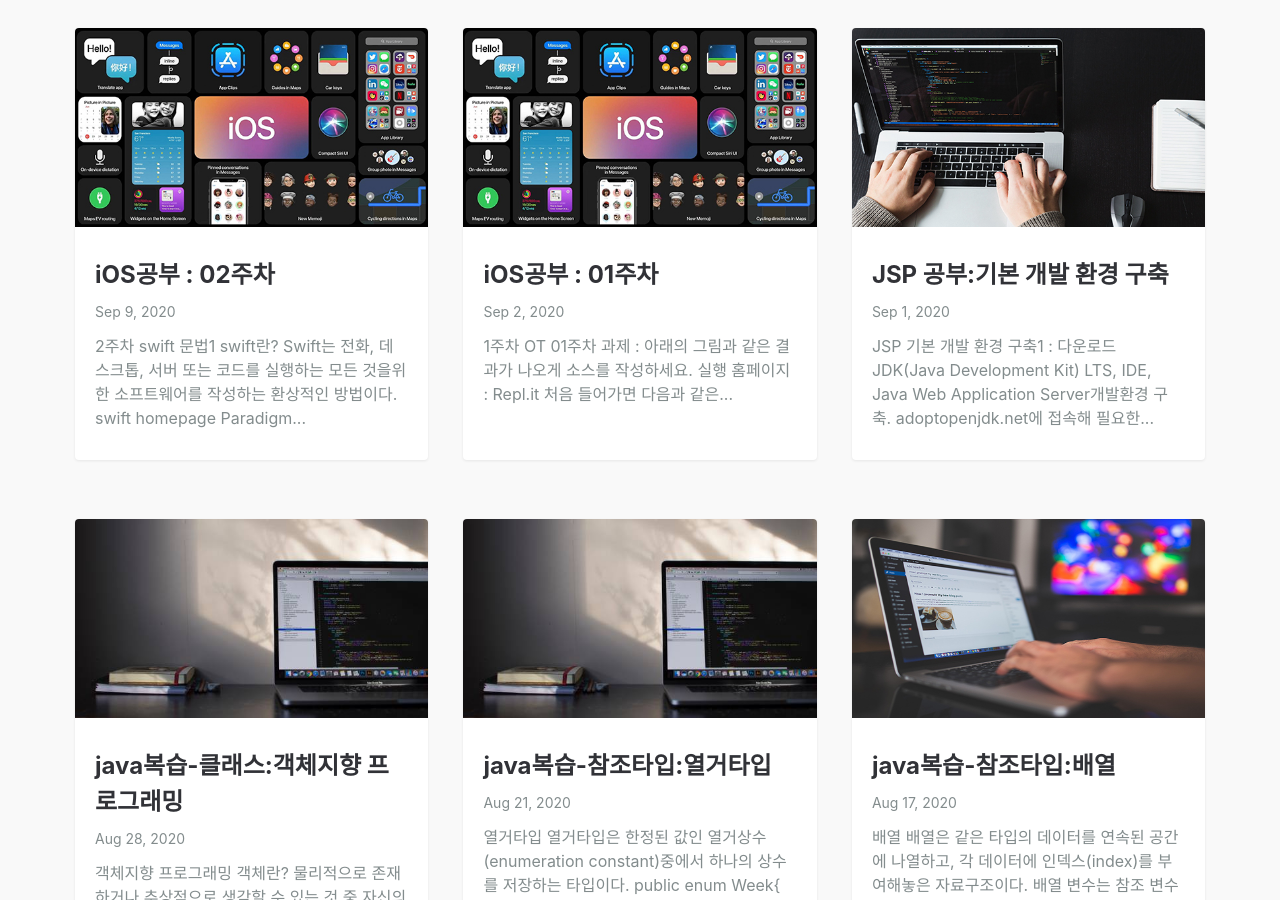
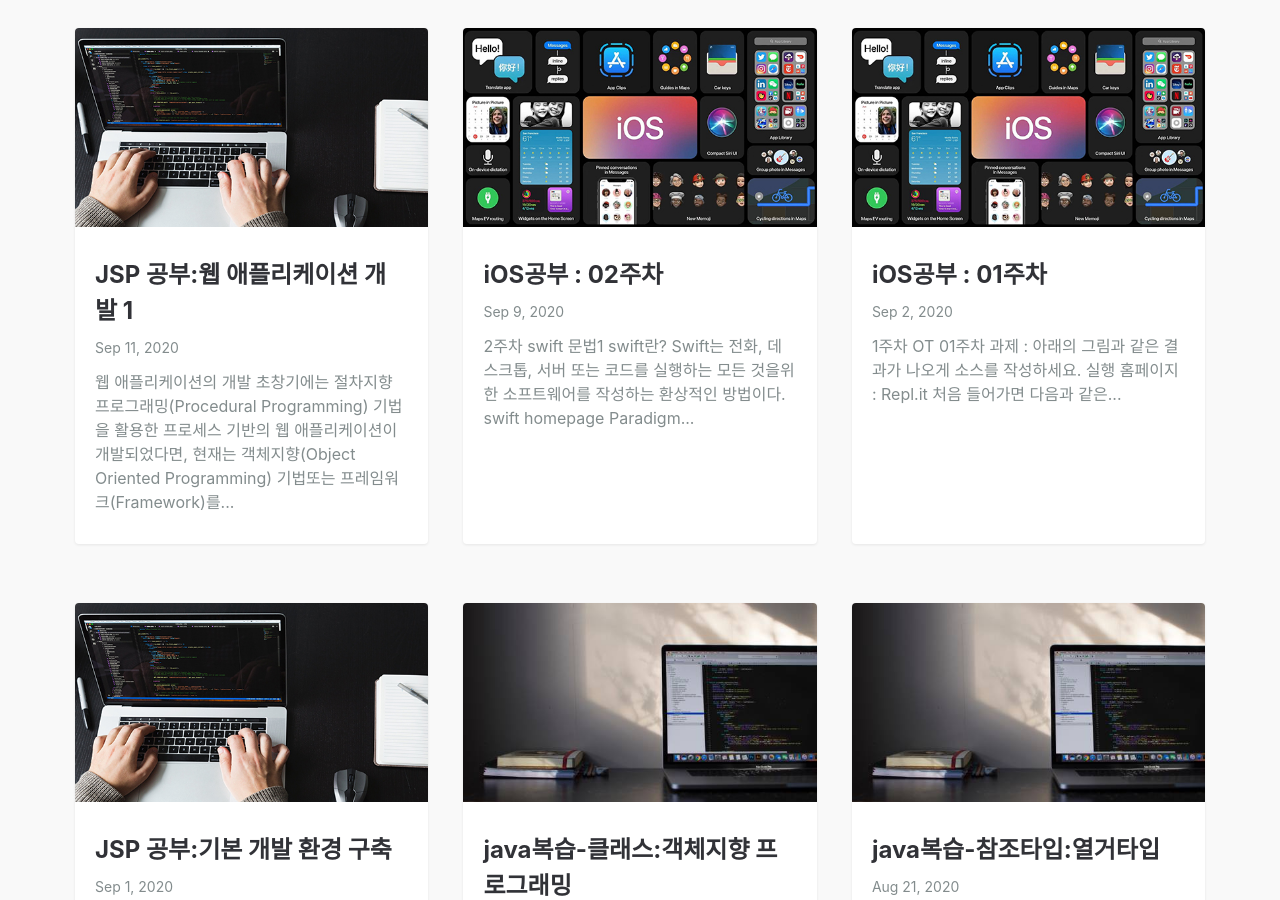
Before and after one commit to Yeji-Jang1210/Yeji-Jang1210.github.io, a Jekyll site: the page built from index.md, in a window 1280 px wide and 900 px high, scrolled down 628 px. Built offline with Jekyll 4.4.1, drawn with Linux system fonts in a browser that asks for light colours; part of the change alters nothing that is shown.

Commit message:
Posting-JSP-study-first

```diff
--- /dev/null
+++ b/_posts/2020-09-11-JSP-study-2nd.md
@@ -0,0 +1,49 @@
+---
+layout : post
+title: "JSP 공부:웹 애플리케이션 개발 1"
+featured-img: JSP-study
+categories : [JSP]
+---
+
+# 웹 애플리케이션의 개발
+---
+초창기에는 `절차지향 프로그래밍(Procedural Programming) 기법`을 활용한 프로세스 기반의 웹 애플리케이션이 개발되었다면,
+현재는 `객체지향(Object Oriented Programming) 기법`또는 `프레임워크(Framework)`를 활용한 `멀티 스레드(Multi thread) 기반`의 웹 애플리케이션이 개발되고있다.
+<br>
+
+`절차지향` : **순차적인**처리가 중요시 됨(프로그램 전체가 연결되도록 만드는 프로그래밍 기법)
+    * 실행속도가 빠르지만 유지보수가 어려움
+`객체지향` : 프로그램을 수많은 **객체**라는 기본단위로 나누고 이 객체들의 **상호작용**으로 서술하는 방식이다.
+    * 처리속도가 절차지향보다 느리지만 코드의 **재활용성**이 높음
+    * ex) JSP, Servlet, Java, Spring...
+`프레임워크` : 어떠한 목적을 달성하기 위해 복잡하게 얽혀있는 문제를 해결하기 위한 구조며, 소프트웨어 개발에 있어 하나의 **뼈대** 역할을 한다.
+`멀티 스레드` : 하나의 프로세스 내에서 둘 이상의 스레드가 동시에 작업을 수행하는 것
+<br>
+
+*출저)[절차지향과 객체지향](https://brownbears.tistory.com/407)*
+*출저)[프레임워크](https://namu.wiki/w/%ED%94%84%EB%A0%88%EC%9E%84%EC%9B%8C%ED%81%AC)*
+<br><br>
+
+## 정적 웹 페이지 vs 동적 웹 페이지
+---
+둘을 나누는 기준은 **사용자가 요청하는 시간**과 **내용을 어떻게 제공하는지**로 나뉜다.
+1. 정적 웹 페이지
+    * 사용자의 **요청 이전**에 만들어져서 제공되는 웹 페이지로 **항상 동일한 내용을 제공**한다.
+2. 동적 웹 페이지
+    * 사용자의 **요청 시점**에 요청된 매개변수를 활용하여 실행시간에 생성되는 웹 페이지로 **요청 시간**에 따라 **다른 내용**을 제공한다.
+<br><br>
+
+## 그렇다면 웹이란?
+---
+**웹, WWW(World Wide Web)**은 인터넷상에서 제공되는 서비스 중 하나로 인터넷에 컴퓨터들을 연결하여 사람들이 정보를 공유할 수 있는 전세계적인 분산 정보 서비스를 의미한다.
+* 클라이언트가 요청을 하고 서버가 응답을 처리하는 **클라이언트-서버**방식으로 동작한다.
+동작 방법)
+ ![Image Alt 웹의 동작]({{"/assets/img/posting/Study_JSP_img/Study_JSP_post_2/웹_동작.png"| relative_url}})
+ *여기서 `자원`이란 html 뿐만 아닌 다른 파일들도 의미*
+<br><br>
+
+### 클라이언트-서버 모델
+---
+서비스나 자원을 제공하는 `서버`와 서비스를 요청하는 `클라이언트`로 나누어 작업(task) 또는 작업 부하(workload)들을 처리하는 **분산 애플리케이션 구조** 를 의미한다.
+동작)
+![Image Alt 클라이언트_서버_모델의_동작]({{"/assets/img/posting/Study_JSP_img/Study_JSP_post_2/Client_Server_Model.png"| relative_url}})
```
Also changed, not shown: category/index.md (+2 -1 lines), assets/img/posting/Study_JSP_img/Study_JSP_post_2/Client_Server_Model.png (added), assets/img/posting/Study_JSP_img/Study_JSP_post_2/웹_동작.png (added).
